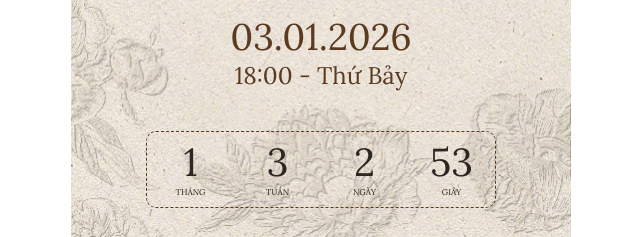
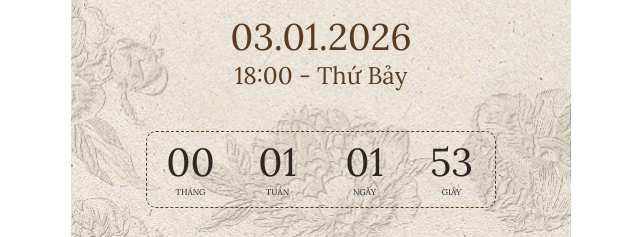
Before and after one commit to tranduythuat/oanh-dong, a plain HTML site: page thiepmoi.html in a window 1280 px wide. Shown: the part 2420-2657 px from the top of the page, without its empty margins (319-959 px from the left). Drawn offline with nearby package versions, Linux system fonts and the light colour scheme.

Commit message:
Update countdown

```diff
--- a/thiepmoi.html
+++ b/thiepmoi.html
@@ -304,7 +304,7 @@
   <script src="assets/js/main.js"></script>
   <script>
     // Mốc thời gian đích (ví dụ ngày cưới)
-    const targetDate = new Date("2026-01-03T00:00:00");
+    const targetDate = new Date("2025-11-19T00:00:00");
 
     // Tính tháng, tuần, ngày thực tế (không tính giây)
     function updateDateParts() {
@@ -331,9 +331,9 @@
       let days = remainingDays % 7;
 
       // Cập nhật DOM
-      document.getElementById("months").textContent = months;
-      document.getElementById("weeks").textContent = weeks;
-      document.getElementById("days").textContent = days;
+      document.getElementById("months").textContent = months.toString().padStart(2, "0");;
+      document.getElementById("weeks").textContent = weeks.toString().padStart(2, "0");;
+      document.getElementById("days").textContent = days.toString().padStart(2, "0");;
     }
 
     // === Bộ đếm giây chạy từ 59 → 0 lặp lại ===
```
